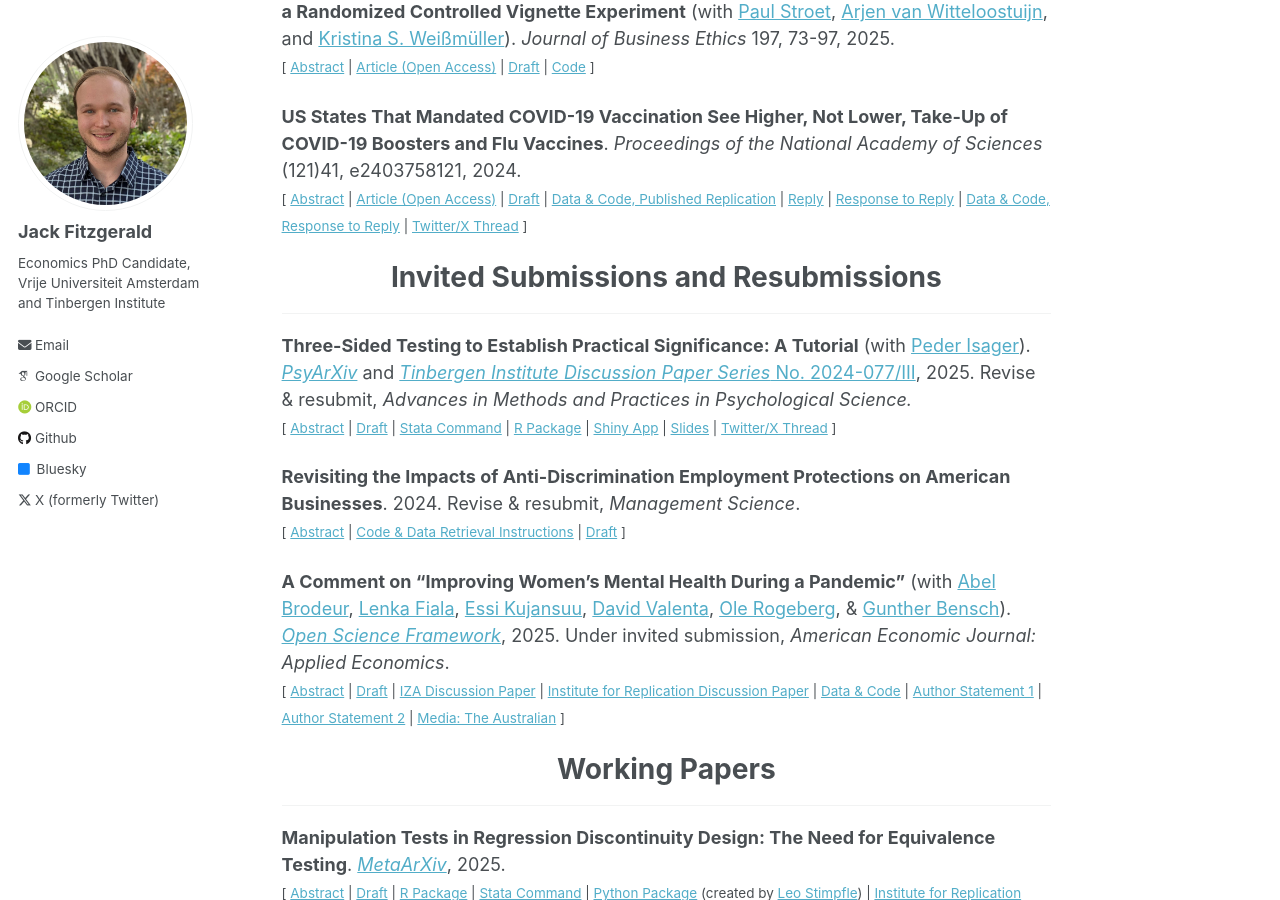
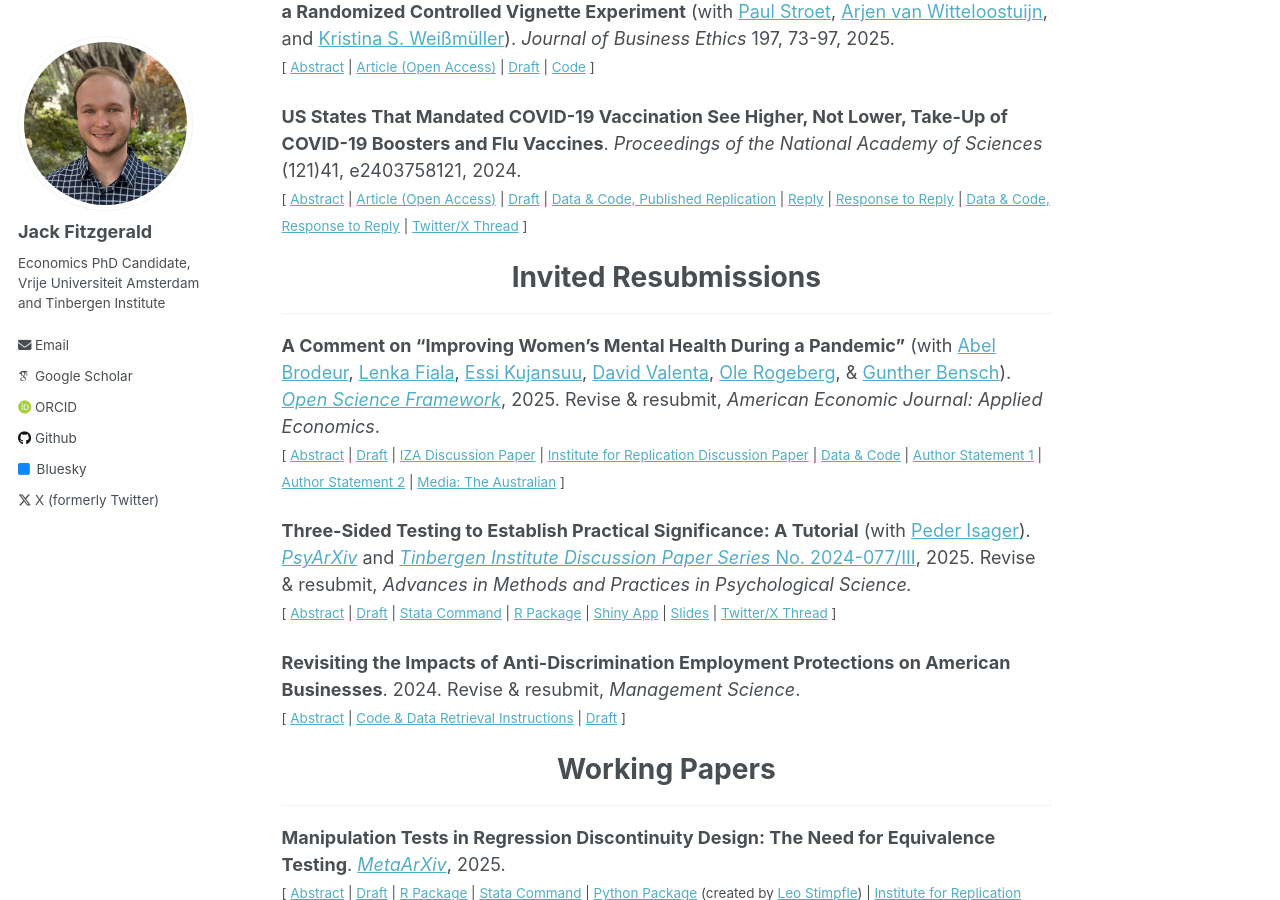
Before and after one commit to jack-fitzgerald/jack-fitzgerald.github.io, a Jekyll site: the page built from _pages/papers.md, in a window 1280 px wide and 900 px high, scrolled down 810 px. Built offline with Jekyll 4.4.1, drawn with Linux system fonts in a browser that asks for light colours; some web fonts are replaced; part of the change alters nothing that is shown.

Commit message:
Update papers.md

```diff
--- a/_pages/papers.md
+++ b/_pages/papers.md
@@ -66,8 +66,18 @@ Rains & Richards (2024, <i>Proceedings of the National Academy of Sciences</i>)
 
 </small><br><br/></div>
 
-# <center> Invited Submissions and Resubmissions </center>
+# <center> Invited Resubmissions </center>
 - - -
+
+**A Comment on "Improving Women's Mental Health During a Pandemic"**  (with [Abel Brodeur](https://sites.google.com/site/abelbrodeur/home), [Lenka Fiala](https://www.lenkafiala.com/), [Essi Kujansuu](https://sites.google.com/view/essi-kujansuu/home), [David Valenta](https://valenta.dev/), [Ole Rogeberg](https://www.frisch.uio.no/english/personell/olejr/), & [Gunther Bensch](https://www.rwi-essen.de/en/rwi/team/person/gunther-bensch)). [<i>Open Science Framework</i>](https://osf.io/s2t6f), 2025. Revise & resubmit, *American Economic Journal: Applied Economics*. <br/>
+<small>[ <a href="#/" onclick="visib('VEA24')">Abstract</a> | [Draft](https://jack-fitzgerald.github.io/files/VEA24.pdf) | [IZA Discussion Paper](https://www.iza.org/en/publications/dp/17782/a-comment-on-improving-womens-mental-health-during-a-pandemic) | [Institute for Replication Discussion Paper](https://hdl.handle.net/10419/312258) | [Data & Code](https://osf.io/s2t6f) | [Author Statement 1](https://osf.io/b94vw) | [Author Statement 2](https://osf.io/wnf29) | [Media: The Australian](https://www.theaustralian.com.au/education/monash-university-investigates-ethical-concerns-over-renowned-economists-bangladesh-research/news-story/5da23d2be9fa1a45c283389af103297a) ] </small>
+
+<div id="VEA24" style="display: none; text-align: justify; line-height: 1.2" ><small>
+
+Vlassopoulos et al. (2024, <i>American Economic Journal: Applied Economics</i>) find that after providing two hours of telephone counseling over three months, a sample of Bangladeshi women saw significant reductions in stress and depression after ten months. We find three anomalies. First, estimates are almost entirely driven by reverse-scored survey items, which are handled inconsistently both in the code and in the field. Second, participants in this experiment are reused from multiple prior experiments conducted by the paper's authors, and estimates are extremely sensitive to the experiment from which participants originate. Finally, inconsistencies and irregularities in raw survey files raise doubts about the data.
+
+</small><br><br/></div>
+
 
 **Three-Sided Testing to Establish Practical Significance: A Tutorial** (with [Peder Isager](https://pedermisager.org/)). [<i>PsyArXiv</i>](https://doi.org/10.31234/osf.io/8y925) and [<i>Tinbergen Institute Discussion Paper Series</i> No. 2024-077/III](https://papers.tinbergen.nl/24077.pdf), 2025. Revise & resubmit, <i>Advances in Methods and Practices in Psychological Science.</i> <br/>
 <small>[ <a href="#/" onclick="visib('TST')">Abstract</a> | [Draft](https://jack-fitzgerald.github.io/files/TST_Tutorial.pdf) | [Stata Command](https://github.com/jack-fitzgerald/tsti) | [R Package](https://doi.org/10.32614/CRAN.package.eqtesting) | [Shiny App](https://jack-fitzgerald.shinyapps.io/shinyTST/) | [Slides](https://jack-fitzgerald.github.io/files/TST_Slides.pdf) | [Twitter/X Thread](https://threadreaderapp.com/thread/1870130179160584350.html) ] </small>
@@ -86,16 +96,6 @@ Researchers may want to know whether an observed statistical relationship is eit
 Greene & Shenoy (2022, <i>Management Science</i>) - henceforth GS22 - find that the staggered adoption of U.S. state-level protections against racial discrimination in employment decreased both the profitability and leverage of affected businesses. However, these results arise from two-way fixed effects (TWFE) difference-in-differences models. Such models are now known to return inaccurate estimates of average treatment effects on the treated (ATTs) when treatment assignment is staggered, as some firm-year ATTs can enter the TWFE estimator with negative weight. I find that 21-36% of firm-year ATTs in GS22's sample enter the TWFE estimator with negative weight. I then replicate GS22's results using recently-developed difference-in-differences estimators that return valid ATT estimates under staggered adoption. None of these new ATT estimates are statistically significantly different from zero.
 
 </small><br><br/></div>
-
-**A Comment on "Improving Women's Mental Health During a Pandemic"**  (with [Abel Brodeur](https://sites.google.com/site/abelbrodeur/home), [Lenka Fiala](https://www.lenkafiala.com/), [Essi Kujansuu](https://sites.google.com/view/essi-kujansuu/home), [David Valenta](https://valenta.dev/), [Ole Rogeberg](https://www.frisch.uio.no/english/personell/olejr/), & [Gunther Bensch](https://www.rwi-essen.de/en/rwi/team/person/gunther-bensch)). [<i>Open Science Framework</i>](https://osf.io/s2t6f), 2025. Under invited submission, *American Economic Journal: Applied Economics*. <br/>
-<small>[ <a href="#/" onclick="visib('VEA24')">Abstract</a> | [Draft](https://jack-fitzgerald.github.io/files/VEA24.pdf) | [IZA Discussion Paper](https://www.iza.org/en/publications/dp/17782/a-comment-on-improving-womens-mental-health-during-a-pandemic) | [Institute for Replication Discussion Paper](https://hdl.handle.net/10419/312258) | [Data & Code](https://osf.io/s2t6f) | [Author Statement 1](https://osf.io/b94vw) | [Author Statement 2](https://osf.io/wnf29) | [Media: The Australian](https://www.theaustralian.com.au/education/monash-university-investigates-ethical-concerns-over-renowned-economists-bangladesh-research/news-story/5da23d2be9fa1a45c283389af103297a) ] </small>
-
-<div id="VEA24" style="display: none; text-align: justify; line-height: 1.2" ><small>
-
-Vlassopoulos et al. (2024, <i>American Economic Journal: Applied Economics</i>) find that after providing two hours of telephone counseling over three months, a sample of Bangladeshi women saw significant reductions in stress and depression after ten months. We find three anomalies. First, estimates are almost entirely driven by reverse-scored survey items, which are handled inconsistently both in the code and in the field. Second, participants in this experiment are reused from multiple prior experiments conducted by the paper's authors, and estimates are extremely sensitive to the experiment from which participants originate. Finally, inconsistencies and irregularities in raw survey files raise doubts about the data.
-
-</small><br><br/></div>
-
 
 # <center> Working Papers </center>
 - - -
```
